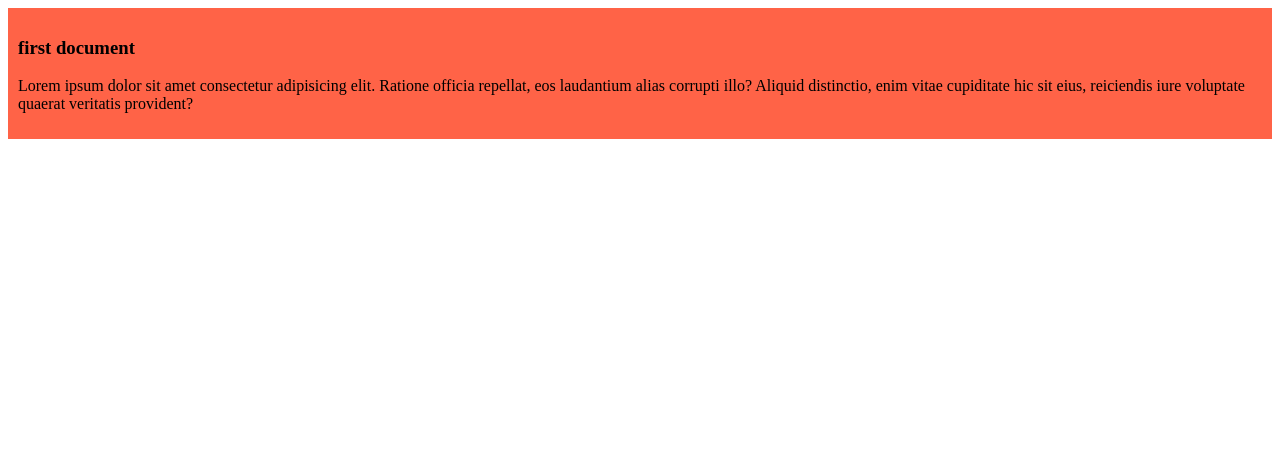
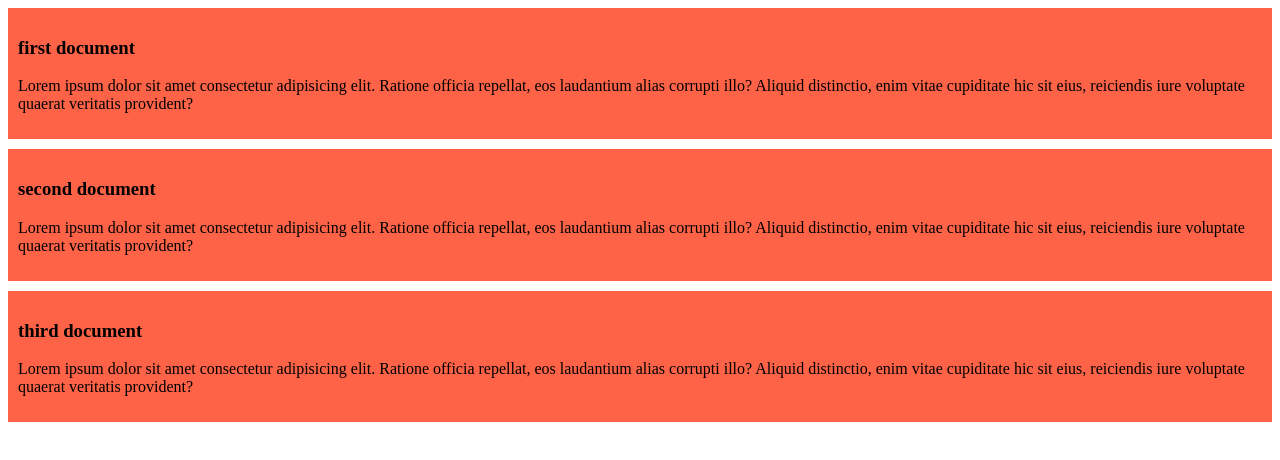
Before and after one commit to shourav90/relative-product-batch, a plain HTML site: page index.html in a window 1280 px wide. Drawn offline with Linux system fonts and the light colour scheme.

Commit message:
added the second and third blog

```diff
--- a/index.html
+++ b/index.html
@@ -11,5 +11,13 @@
         <h3>first document</h3>
         <p>Lorem ipsum dolor sit amet consectetur adipisicing elit. Ratione officia repellat, eos laudantium alias corrupti illo? Aliquid distinctio, enim vitae cupiditate hic sit eius, reiciendis iure voluptate quaerat veritatis provident?</p>
     </div>
+    <div>
+        <h3>second document</h3>
+        <p>Lorem ipsum dolor sit amet consectetur adipisicing elit. Ratione officia repellat, eos laudantium alias corrupti illo? Aliquid distinctio, enim vitae cupiditate hic sit eius, reiciendis iure voluptate quaerat veritatis provident?</p>
+    </div>
+    <div>
+        <h3>third document</h3>
+        <p>Lorem ipsum dolor sit amet consectetur adipisicing elit. Ratione officia repellat, eos laudantium alias corrupti illo? Aliquid distinctio, enim vitae cupiditate hic sit eius, reiciendis iure voluptate quaerat veritatis provident?</p>
+    </div>
 </body>
 </html>
--- a/styles/blog.css
+++ b/styles/blog.css
@@ -1,4 +1,5 @@
 div{
     background-color: tomato;
     padding: 10px;
+    margin-bottom: 10px;
 }
```
